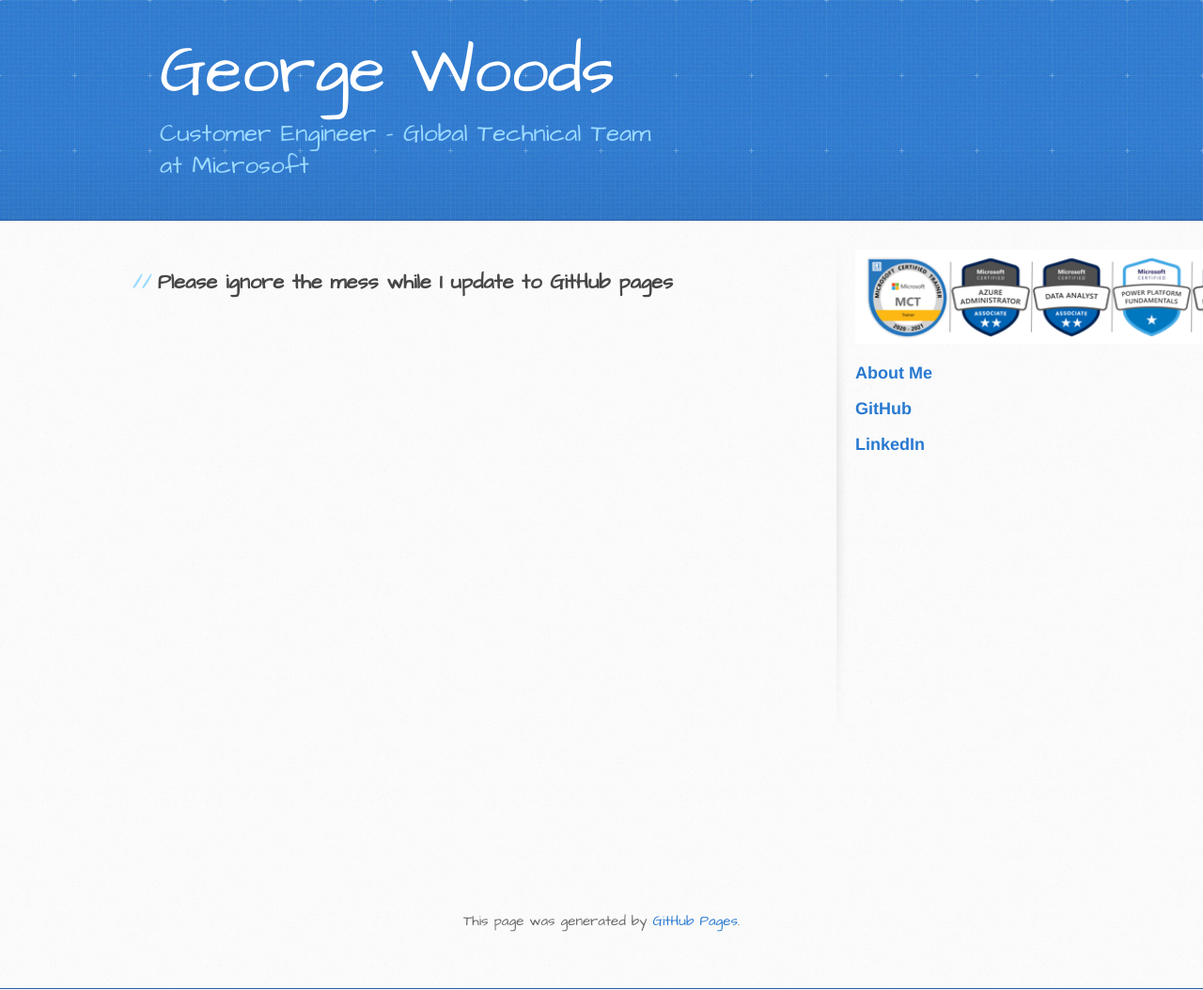
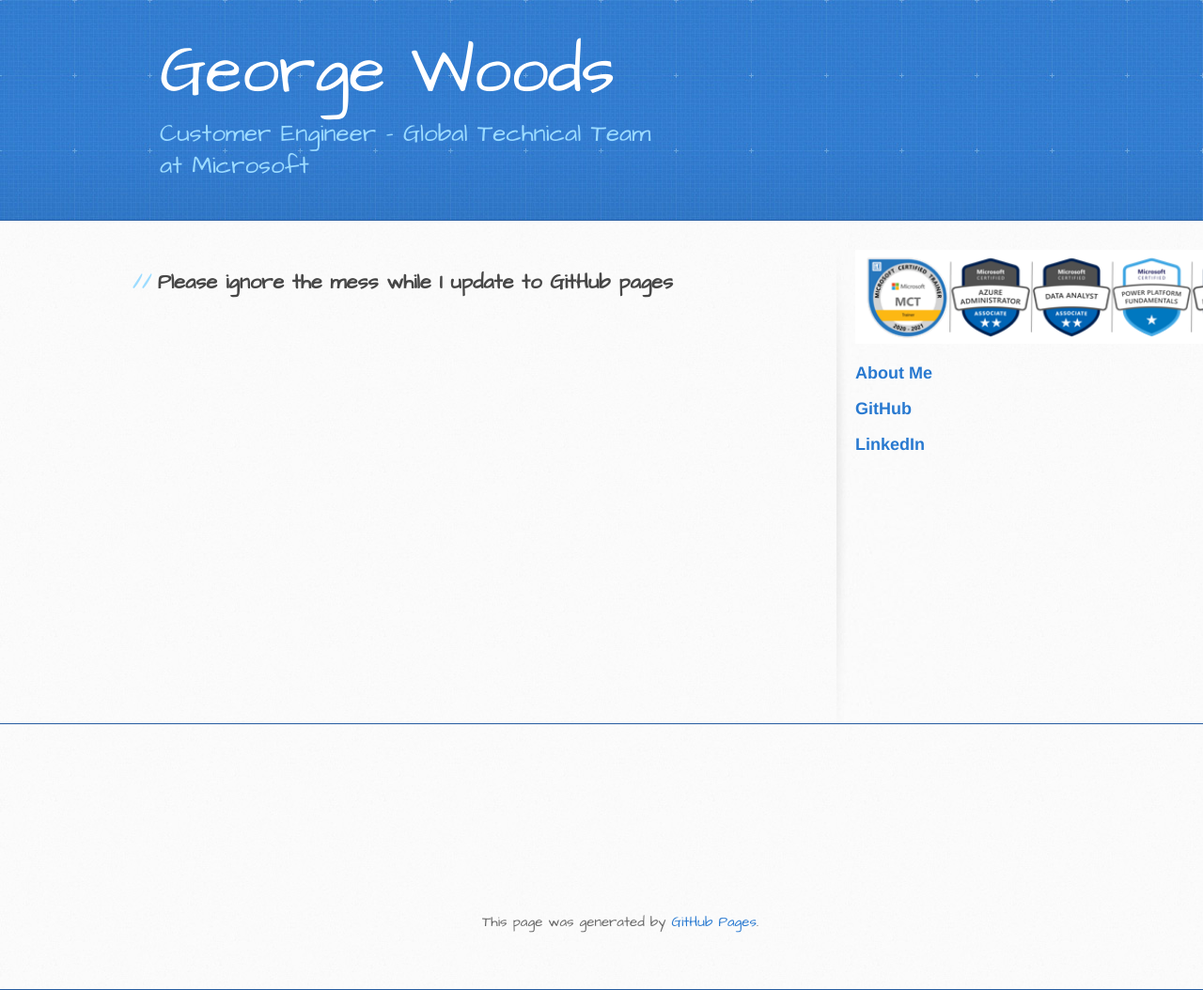
Before and after one commit to gvwoods/gvwoods.github.io, a Jekyll site: the page built from index.md, in a window 1280 px wide. Shown: the whole page at 94% size. Built offline with Jekyll 4.4.1, drawn with Linux system fonts in a browser that asks for light colours; our own code applies the rules of GitHub Pages for plain Markdown files.

Commit message:
Update stylesheet.css

```diff
--- a/stylesheets/stylesheet.css
+++ b/stylesheets/stylesheet.css
@@ -450,8 +450,10 @@
 
 footer {
   padding-top: 200px;
+  padding-left: 40px;
   padding-bottom: 40px;
   font-family: 'Architects Daughter', 'Helvetica Neue', Helvetica, Arial, serif;
+  border-top: solid 1px #275da1;
   border-bottom: solid 1px #275da1;
   text-align: center;
 }
```
